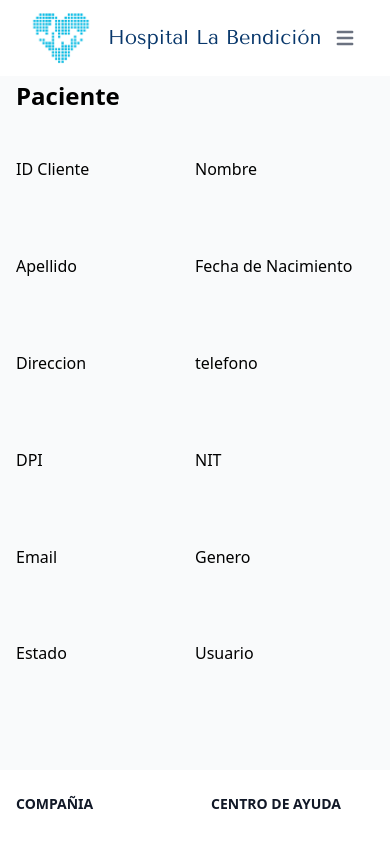
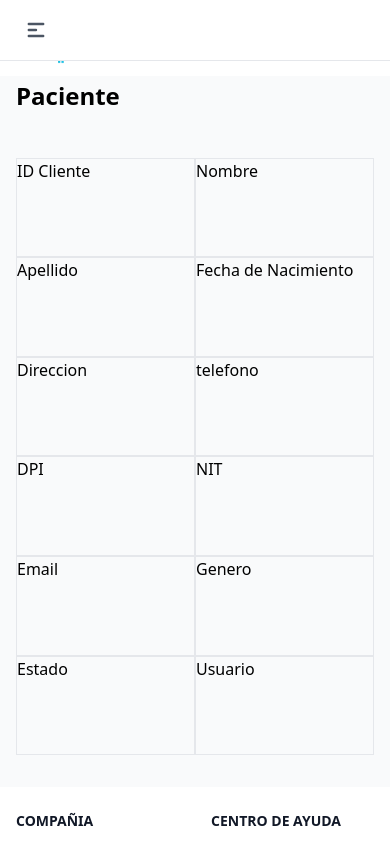
Before and after one commit to UMGVNPROGRA/Hospital-Bendicion, an Angular app in the folder Front/: page /paciente in a window 390 px wide. Shown: the top 842 px of the page. Built offline with nearby package versions, Linux system fonts and the light colour scheme.

Commit message:
Changes to be committed: 	modified:   Front/src/app/components/paciente/paciente.component.html

```diff
--- a/Front/src/app/components/paciente/paciente.component.html
+++ b/Front/src/app/components/paciente/paciente.component.html
@@ -1,7 +1,47 @@
 <div class="antialiased bg-gray-50 dark:bg-gray-900">
+  <nav class="bg-white border-b border-gray-200 px-4 py-2.5 dark:bg-gray-800 dark:border-gray-700 fixed left-0 right-0 top-0 z-50">
+    <div class="flex flex-wrap justify-between items-center">
+      <div class="flex justify items-center">
+        <button
+          data-drawer-target="drawer-navigation"
+          data-drawer-toggle="drawer-navigation"
+          aria-controls="drawer-navigation"
+          class="p-2 mr-2 text-gray-600 rounded-lg cursor-pointer md:hidden hover:text-gray-900 hover:bg-gray-100 focus:bg-gray-100 dark:focus:bg-gray-700 focus:ring-2 focus:ring-gray-100 dark:focus:ring-gray-700 dark:text-gray-400 dark:hover:bg-gray-700 dark:hover:text-white"
+        >
+          <svg
+            aria-hidden="true"
+            class="w-6 h-6"
+            fill="currentColor"
+            viewBox="0 0 20 20"
+            xmlns="http://www.w3.org/2000/svg"
+          >
+            <path
+              fill-rule="evenodd"
+              d="M3 5a1 1 0 011-1h12a1 1 0 110 2H4a1 1 0 01-1-1zM3 10a1 1 0 011-1h6a1 1 0 110 2H4a1 1 0 01-1-1zM3 15a1 1 0 011-1h12a1 1 0 110 2H4a1 1 0 01-1-1z"
+              clip-rule="evenodd"
+            ></path>
+          </svg>
+          <svg
+            aria-hidden="true"
+            class="hidden w-6 h-6"
+            fill="currentColor"
+            viewBox="0 0 20 20"
+            xmlns="http://www.w3.org/2000/svg"
+          >
+            <path
+              fill-rule="evenodd"
+              d="M4.293 4.293a1 1 0 011.414 0L10 8.586l4.293-4.293a1 1 0 111.414 1.414L11.414 10l4.293 4.293a1 1 0 01-1.414 1.414L10 11.414l-4.293 4.293a1 1 0 01-1.414-1.414L8.586 10 4.293 5.707a1 1 0 010-1.414z"
+              clip-rule="evenodd"
+            ></path>
+          </svg>
+          <span class="sr-only">Toggle sidebar</span>
+        </button>
+      </div>
+    </div>
+  </nav>
 
   <aside
-    class="fixed top-0 left-0 z-40 w-64 h-screen pt-14 transition-transform -translate-x-full bg-white border-r border-gray-200 md:translate-x-0 dark:bg-gray-800 dark:border-gray-700"
+    class="fixed top-0 left-0 z-40 w-64 h-screen pt-14 transition-transform -translate-x-full bg-white border-r border-gray-200 md:translate-x-0 top-0 left-0 z-40 w-64 h-screen pt-14 dark:bg-gray-800 dark:border-gray-700"
     aria-label="Sidenav"
     id="drawer-navigation"
   >
@@ -67,20 +107,20 @@
 
   <main class="p-4 md:ml-64 h-auto pt-20">
 
-    <div class="grid grid-cols-2 h-[78vh] mb-4">
+    <div class="grid grid-cols-2 h-[80vh] mb-4">
       <div class="card col-span-2 h-1"><h2 class="text-2xl font-bold mb-4">Paciente</h2></div>
-      <div class="card">ID Cliente</div>
-      <div class="card">Nombre</div>
-      <div class="card">Apellido</div>
-      <div class="card">Fecha de Nacimiento</div>
-      <div class="card">Direccion</div>
-      <div class="card">telefono</div>
-      <div class="card">DPI</div>
-      <div class="card">NIT</div>
-      <div class="card">Email</div>
-      <div class="card">Genero</div>
-      <div class="card">Estado</div>
-      <div class="card">Usuario</div>
+      <div class="card border">ID Cliente</div>
+      <div class="card border">Nombre</div>
+      <div class="card border">Apellido</div>
+      <div class="card border">Fecha de Nacimiento</div>
+      <div class="card border">Direccion</div>
+      <div class="card border">telefono</div>
+      <div class="card border">DPI</div>
+      <div class="card border">NIT</div>
+      <div class="card border">Email</div>
+      <div class="card border">Genero</div>
+      <div class="card border">Estado</div>
+      <div class="card border">Usuario</div>
     </div>
 
   </main>
```
